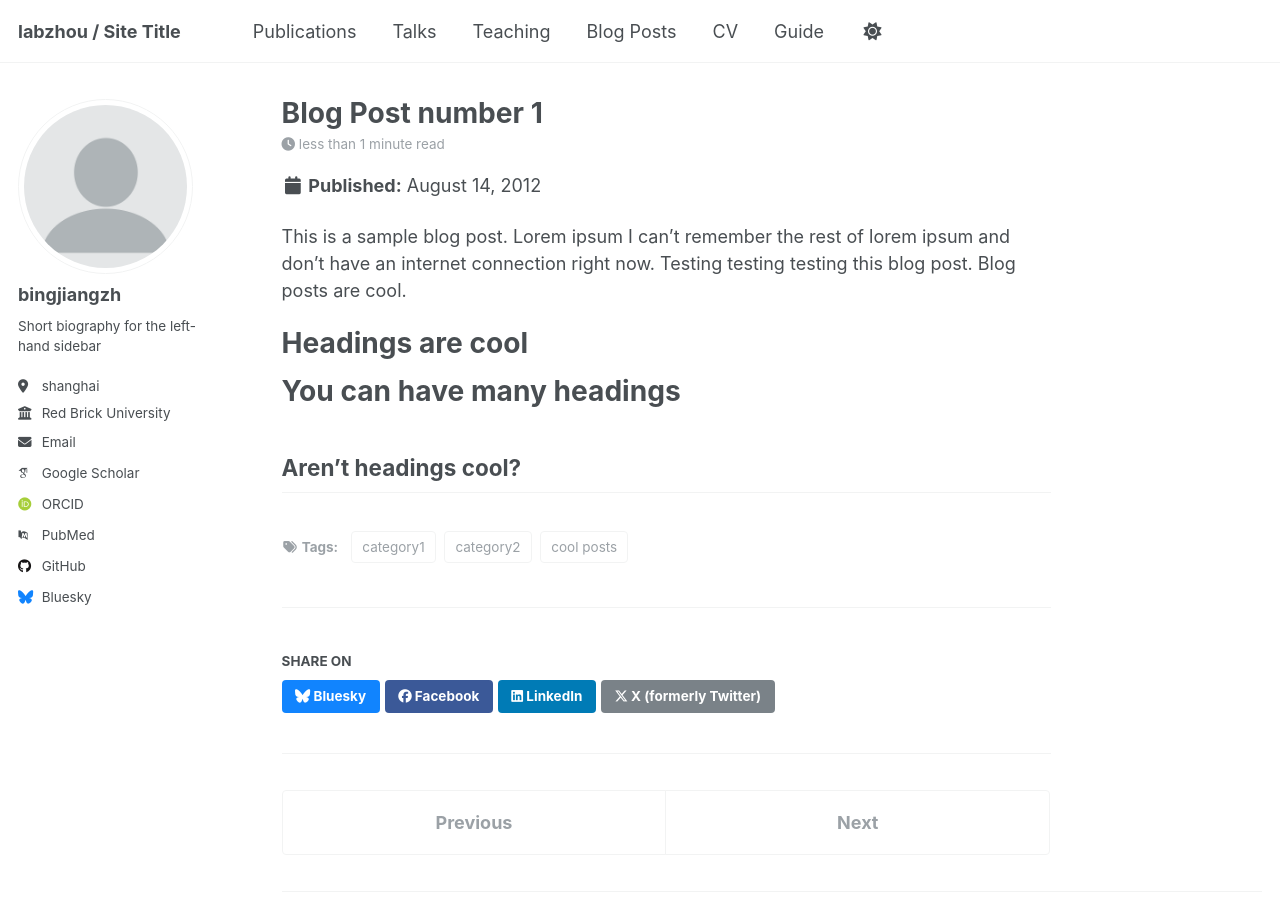
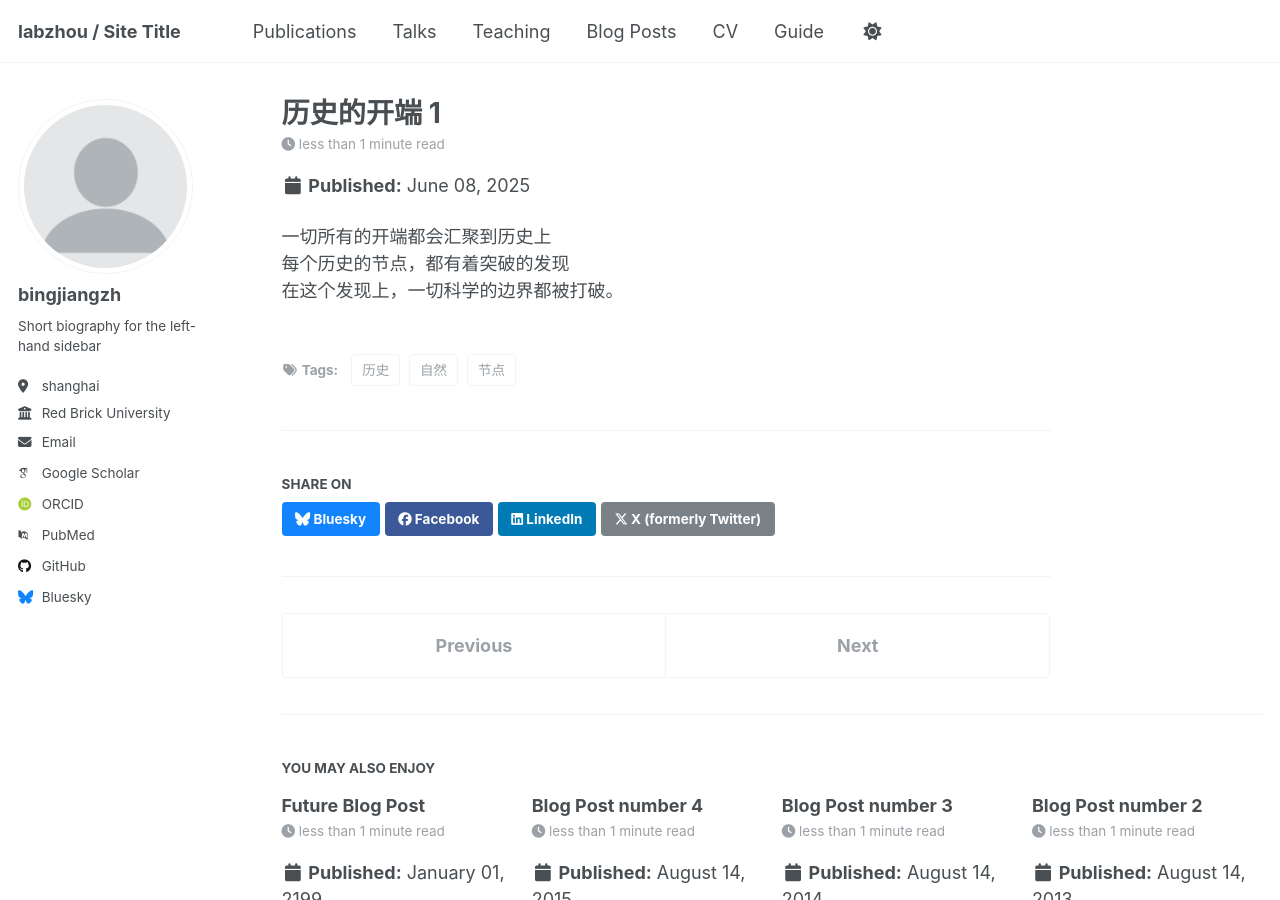
Before and after one commit to labzhou/labzhou.github.io, a Jekyll site: the page built from _posts/2012-08-14-blog-post-1.md, in a window 1280 px wide and 900 px high. Built offline with Jekyll 4.4.1, drawn with Linux system fonts in a browser that asks for light colours; some web fonts are replaced.

Commit message:
Update 2012-08-14-blog-post-1.md

```diff
--- a/_posts/2012-08-14-blog-post-1.md
+++ b/_posts/2012-08-14-blog-post-1.md
@@ -1,15 +1,17 @@
 ---
-title: 'Blog Post number 1'
-date: 2012-08-14
-permalink: /posts/2012/08/blog-post-1/
+title: '历史的开端 1'
+date: 2025-06-08
+permalink:
 tags:
-  - cool posts
-  - category1
-  - category2
+  - 自然
+  - 历史
+  - 节点
 ---
+一切所有的开端都会汇聚到历史上
+每个历史的节点，都有着突破的发现
+在这个发现上，一切科学的边界都被打破。
 
-This is a sample blog post. Lorem ipsum I can't remember the rest of lorem ipsum and don't have an internet connection right now. Testing testing testing this blog post. Blog posts are cool.
-
+<!--
 Headings are cool
 ======
 
@@ -18,3 +20,4 @@ You can have many headings
 
 Aren't headings cool?
 ------
+-->
```
